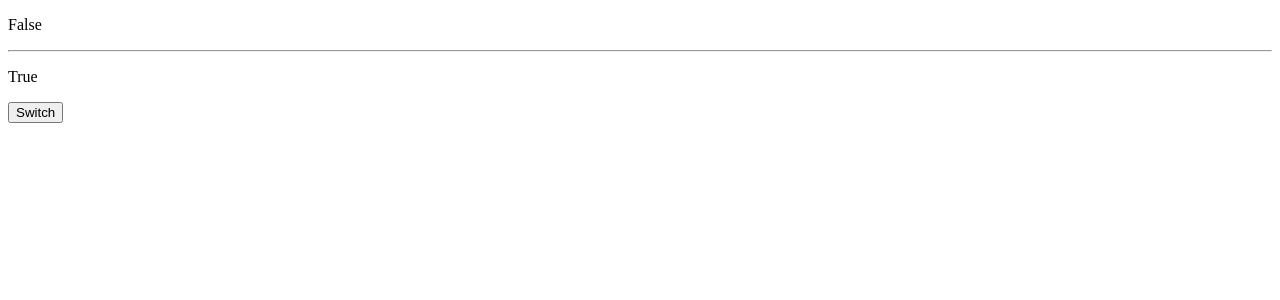
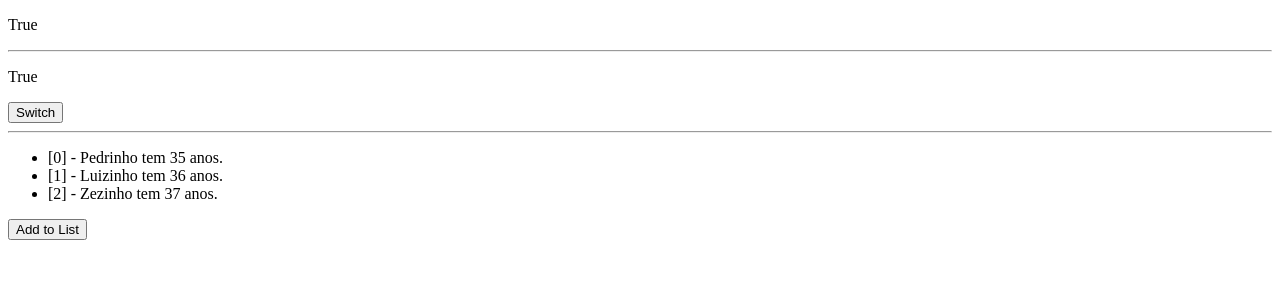
Before and after one commit to teilorbarcelos/angular-first-class, an Angular app: page / in a window 1280 px wide. Shown: the top 300 px of the page. Built offline with nearby package versions, Linux system fonts and the light colour scheme.

Commit message:
ngFor done

```diff
--- a/src/app/structural-directives/structural-directives.component.html
+++ b/src/app/structural-directives/structural-directives.component.html
@@ -7,3 +7,13 @@
 <p *ngIf="!conditionClick">False</p>
 
 <button (click)="switch()">Switch</button>
+
+<hr />
+
+<ul>
+  <li *ngFor="let item of list; let i = index" (click)="removefromList(i)">
+    [{{ i }}] - {{ item.name }} tem {{ item.age }} anos.
+  </li>
+</ul>
+
+<button (click)="addToList()">Add to List</button>
--- a/src/app/structural-directives/structural-directives.component.ts
+++ b/src/app/structural-directives/structural-directives.component.ts
@@ -1,4 +1,9 @@
 import { Component, OnInit } from '@angular/core'
+
+interface ListItemProps {
+  name: string
+  age: number
+}
 
 @Component({
   selector: 'app-structural-directives',
@@ -8,6 +13,11 @@ import { Component, OnInit } from '@angular/core'
 export class StructuralDirectivesComponent implements OnInit {
   public condition: boolean = true
   public conditionClick: boolean = true
+  public list: ListItemProps[] = [
+    { name: 'Pedrinho', age: 35 },
+    { name: 'Luizinho', age: 36 },
+    { name: 'Zezinho', age: 37 },
+  ]
 
   constructor() {}
 
@@ -20,4 +30,12 @@ export class StructuralDirectivesComponent implements OnInit {
   public switch() {
     this.conditionClick = !this.conditionClick
   }
+
+  public addToList() {
+    this.list.push({ name: 'Tio Patinhas', age: 78 })
+  }
+
+  public removefromList(item: number) {
+    this.list.splice(item, 1)
+  }
 }
```
